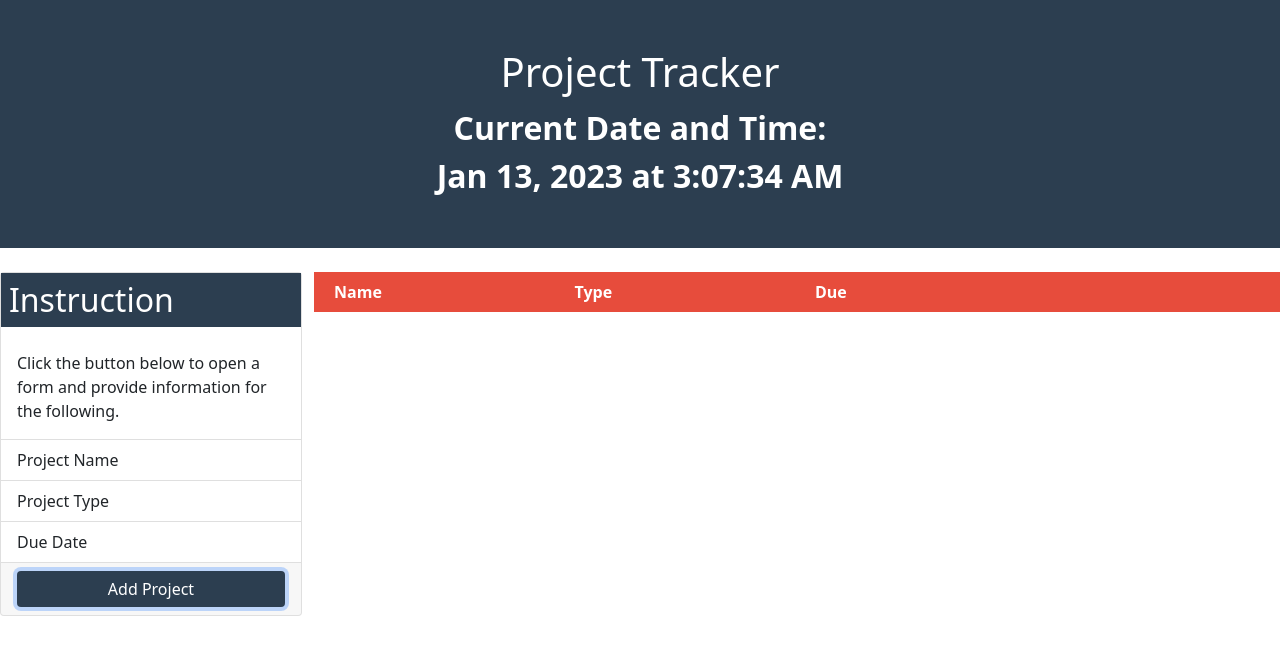
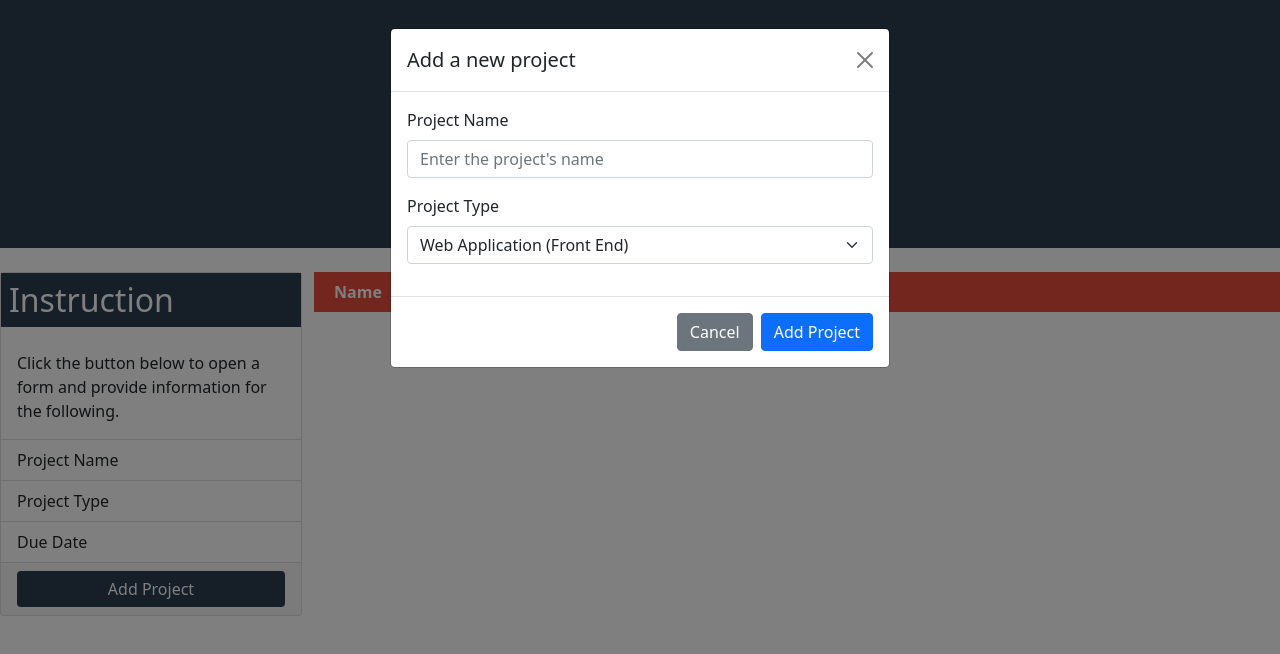
Before and after one commit to NileshPatel83/Project-Tracker, a plain HTML site: page index.html in a window 1280 px wide. Both pictures are taken after a click on the button "Add Project". Drawn offline with nearby package versions, Linux system fonts and the light colour scheme.

Commit message:
New project modal form added.

```diff
--- a/assets/js/script.js
+++ b/assets/js/script.js
@@ -1,3 +1,12 @@
+let addButtonEl = $('#add-button');
+let containerEl = $('#container');
+
+// function displayProjectForm(){
+
+// }
+
+// addButtonEl.on('submit', displayProjectForm());
+
 var today = dayjs();
 $('#current-day').text(today.format('MMM D, YYYY'));
 
--- a/index.html
+++ b/index.html
@@ -2,10 +2,15 @@
 <html lang="en">
 <head>
     <meta charset="UTF-8">
+
     <link href="https://cdn.jsdelivr.net/npm/bootstrap@5.1.3/dist/css/bootstrap.min.css" rel="stylesheet"     integrity="sha384-1BmE4kWBq78iYhFldvKuhfTAU6auU8tT94WrHftjDbrCEXSU1oBoqyl2QvZ6jIW3" crossorigin="anonymous"/>
+
     <script src="https://cdn.jsdelivr.net/npm/dayjs@1.11.3/dayjs.min.js" integrity="sha256-iu/zLUB+QgISXBLCW/mcDi/rnf4m4uEDO0wauy76x7U="   crossorigin="anonymous" ></script>
+
     <script src="https://code.jquery.com/jquery-3.5.1.min.js" integrity="sha256-9/aliU8dGd2tb6OSsuzixeV4y/faTqgFtohetphbbj0=" crossorigin="anonymous" ></script>
+
     <link rel="stylesheet" href="./assets/style/style.css">
+
     <title>Project Tracker</title>
 </head>
 <body>
@@ -14,6 +19,8 @@
         <div class="fs-2">Current Date and Time:</div>
         <div class="fs-2"><span id="current-day"></span> at <span id="current-time"></span></div>
     </header>
+
+    <main>
       <div class="row">
 
         <div class="col-12 col-md-4 col-lg-3">
@@ -28,12 +35,12 @@
               <li class="list-group-item">Due Date</li>
             </ul>
             <div class="card-footer d-grid">
-              <button type="button" class="btn cust-background-color font-color cust-button-border">Add Project</button>
+              <button id="add-button" type="button" class="btn cust-background-color font-color cust-button-border" data-bs-toggle="modal" data-bs-target="#exampleModal">Add Project</button>
             </div>
           </div>
         </div>
 
-        <div class="container col-12 col-md-8 col-lg-9">
+        <div id="container" class="container col-12 col-md-8 col-lg-9">
           <div class="row cust-header-row font-color p-2 fw-bold">
             <div class="col">
               Name
@@ -49,15 +56,47 @@
             </div>
           </div>
         </div>
-
       </div>
-    <main>
-
     </main>
 
-    <footer>
+    <!-- Modal -->
+    <div class="modal fade" id="exampleModal" tabindex="-1" aria-labelledby="exampleModalLabel" aria-hidden="true">
+      <div class="modal-dialog">
+        <div class="modal-content">
+          <div class="modal-header">
+            <h5 class="modal-title" id="exampleModalLabel">Add a new project</h5>
+            <button type="button" class="btn-close" data-bs-dismiss="modal" aria-label="Close"></button>
+          </div>
+          <div class="modal-body">
+            <div class="mb-3">
+              <label for="exampleFormControlTextarea1" class="form-label">Project Name</label>
+              <input class="form-control" type="text" placeholder="Enter the project's name" aria-label="default input example">
+            </div>
+            <div class="mb-3">
+              <label for="exampleFormControlTextarea1" class="form-label">Project Type</label>
+              <select class="form-select"">
+                <option value="Web Application (Front End)">Web Application (Front End)</option>
+                <option value="Web Application (Back End)">Web Application (Back End)</option>
+                <option value="Web Application (Full Stack)">Web Application (Full Stack)</option>
+                <option value="Mobile Application">Mobile Application</option>
+                <option value="Print Campaign">Print Campaign</option>
+                <option value="Digital Marketing Campaign">Digital Marketing Campaign</option>
+              </select>
+            </div>
+          </div>
+          <div class="modal-footer">
+            <button type="button" class="btn btn-secondary" data-bs-dismiss="modal">Cancel</button>
+            <button type="button" class="btn btn-primary">Add Project</button>
+          </div>
+        </div>
+      </div>
+    </div>
 
-    </footer>
+    <script src="https://cdn.jsdelivr.net/npm/bootstrap@5.1.3/dist/js/bootstrap.bundle.min.js"    integrity="sha384-ka7Sk0Gln4gmtz2MlQnikT1wXgYsOg+OMhuP+IlRH9sENBO0LRn5q+8nbTov4+1p" crossorigin="anonymous"></script>
+
+    <script src="https://code.jquery.com/jquery-3.5.1.min.js"></script>
+
+    <script src="https://cdn.jsdelivr.net/npm/dayjs@1.11.3/dayjs.min.js" integrity="sha256-iu/zLUB+QgISXBLCW/mcDi/rnf4m4uEDO0wauy76x7U="      crossorigin="anonymous"></script>
 
     <script src="./assets/js/script.js"></script>
 </body>
```
